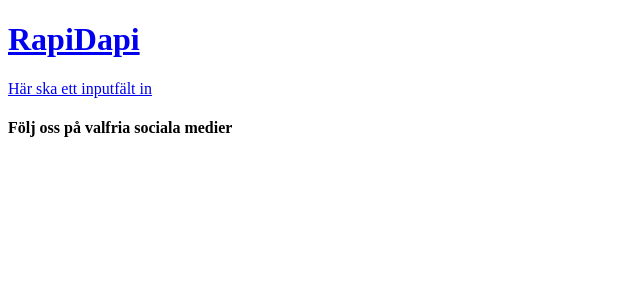
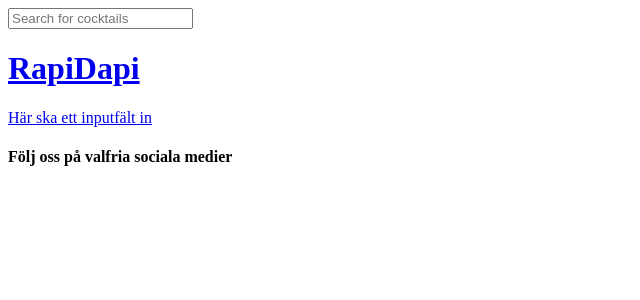
Before and after one commit to MikaelaAnd/rapidapi-app, a React (Create React App) app: page / in a window 1280 px wide. Shown: the top 300 px of the page, without its empty margins (0-640 px from the left). Built offline with nearby package versions, Linux system fonts and the light colour scheme.

Commit message:
api - not done (Blocked by CORS)

```diff
--- a/src/components/App.tsx
+++ b/src/components/App.tsx
@@ -1,11 +1,79 @@
+import { Component } from 'react';
 import { BrowserRouter } from 'react-router-dom';
 import Layout from './layout';
 
-function App() {
-  return (
-    <BrowserRouter>
-      <Layout />
-    </BrowserRouter>
-  );
+interface Props {}
+interface State {
+  images: CocktailPhoto[];
 }
+interface CocktailResponse {
+  drinks: [];
+
+}
+class App extends Component<Props, State> {
+  private readonly API_KEY = '1';
+  private readonly COCKTAILS_URL = 'https://www.thecocktaildb.com/api/json/v1/1/search.php?f='; // Kanske punkt på slutet
+
+
+  state: State = {
+    images: []
+  }
+
+  handleNewSearchValue = (value: string) => {
+    this.fetchImagesFromApi(value);
+  };
+
+
+  async fetchImagesFromApi(searchValue: string) {
+    try {
+      const url = this.COCKTAILS_URL + searchValue;
+
+      const response = await fetch(url, {
+        headers: { 'Authorization': this.API_KEY }
+      });
+
+      const result: CocktailResponse = await response.json();
+      this.setState({ images: result.drinks || [] })
+
+    } catch (error: unknown) {
+      console.error(error);
+    }
+  }
+
+  render() {
+    return (
+      <BrowserRouter>
+        <Layout
+          onChange={this.handleNewSearchValue}
+        />
+      </BrowserRouter>
+    );
+  }
+}
+
 export default App;
+
+export interface CocktailPhoto {
+  // drinks: [{drinkObject}]
+  strDrink: string;
+  //strGlass: string;
+  //strInstructions: string;
+  //strDrinkThumb: string;
+  //strIngredient: []
+  /*  "strIngredient1": "Galliano",
+      "strIngredient2": "Ginger ale",
+      "strIngredient3": "Ice",
+      "strIngredient4": null,
+      "strIngredient5": null,
+      "strIngredient6": null,
+      "strIngredient7": null,
+      "strIngredient8": null,
+  */
+ //strMeasure: []
+ /*   "strMeasure1": "2 1/2 shots ",
+      "strMeasure2": null,
+      "strMeasure3": null,
+      "strMeasure4": null,
+      "strMeasure5": null,
+*/
+}
--- a/src/components/layout.tsx
+++ b/src/components/layout.tsx
@@ -1,15 +1,43 @@
 import Header from './header';
 import Main from './main';
 import Footer from './footer';
+import { ChangeEvent, Component } from 'react';
 
-function Layout() {
+interface Props {
+   onChange: (value: string) => void;
+}
+interface State {
+   value: string;
+}
+class Layout extends Component<Props, State> {
+   state: State = { value: '' }
+
+
+   handleChange = (event: ChangeEvent<HTMLInputElement>) => {
+      this.setState({ value: event.target.value })
+   }
+
+   componentDidUpdate(_: Props) {
+      const { onChange } = this.props;
+      onChange(this.state.value)
+   }
+
+
+   render() {
       return (
          <div>
+            <input
+               placeholder="Search for cocktails"
+               value={this.state.value}
+               onChange={this.handleChange}
+            />
+
             <Header />
             <Main />
             <Footer />
          </div>
       );
    }
+}
 
 export default Layout;
```
Lines whose indentation alone changed are shown as unchanged.
